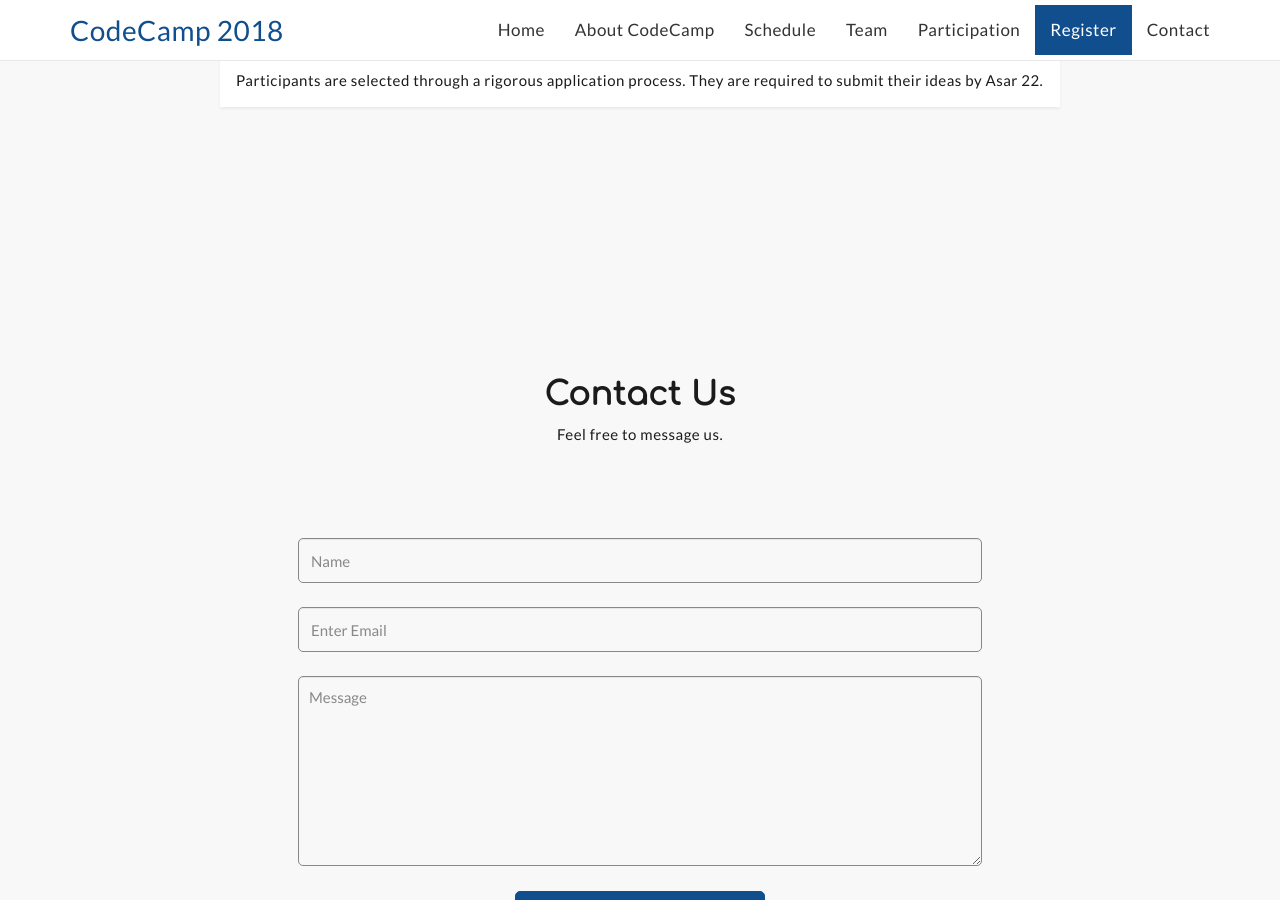
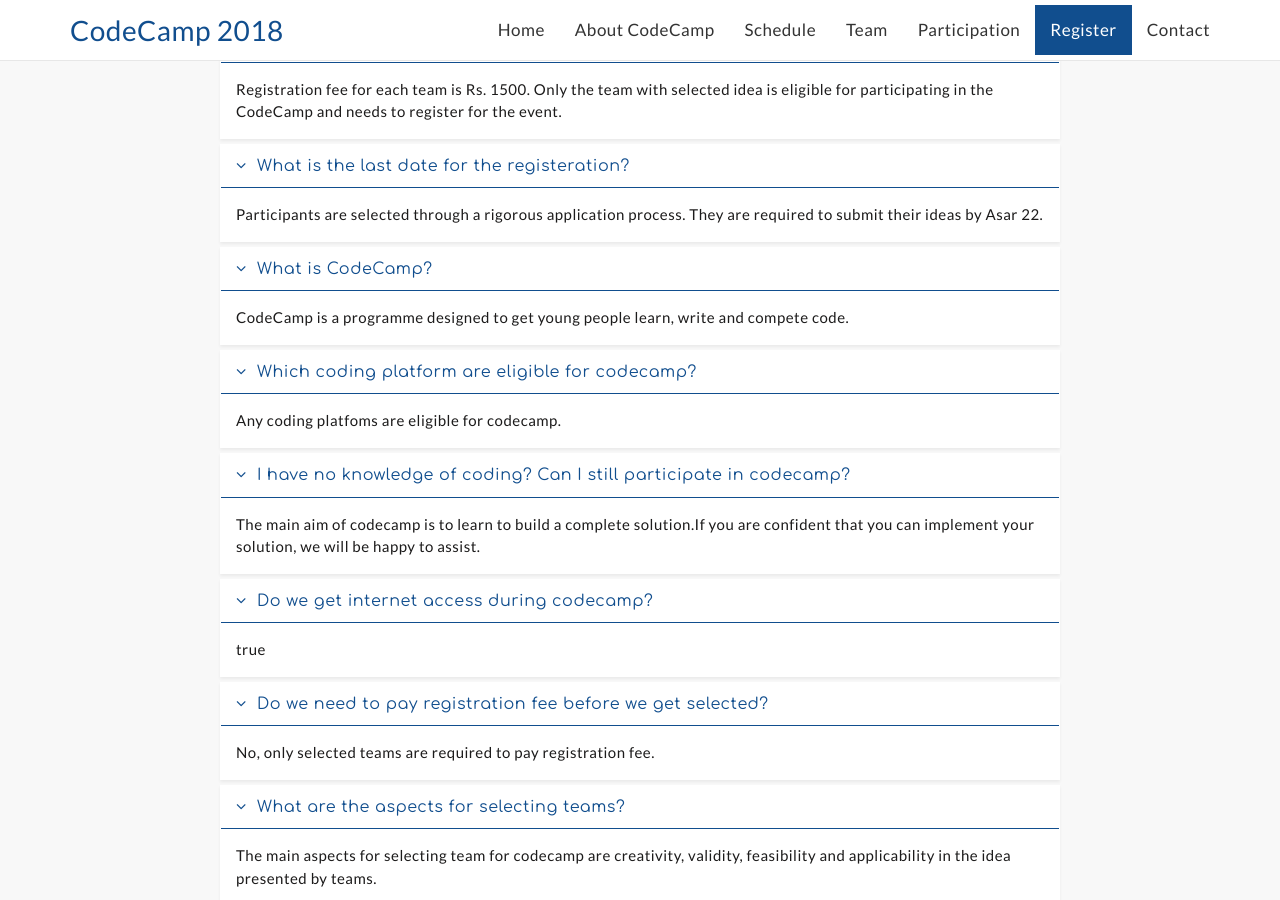
Before and after one commit to amritghimire/codecamp, a Jekyll site: the page built from index.md, in a window 1280 px wide and 900 px high, scrolled down 6555 px. Built offline with Jekyll 4.4.1, drawn with Linux system fonts in a browser that asks for light colours; nearby versions of some CDN libraries; some of the changed text lies outside the part shown.

Commit message:
schedule and faq

```diff
--- a/_data/faq.yml
+++ b/_data/faq.yml
@@ -7,3 +7,22 @@
   answer: >-
     Participants are selected through a rigorous application
     process. They are required to submit their ideas by Asar 22.
+
+- question: What is CodeCamp?
+  answer: CodeCamp is a programme designed to get young people learn, write and compete code.
+
+- question: Which coding platform are eligible for codecamp?
+  answer: Any coding platfoms are eligible for codecamp.
+- question: I have no knowledge of coding? Can I still participate in codecamp?
+  answer: The main aim of codecamp is to learn to build a complete solution.If you are confident that you can implement your solution, we will be happy to assist.
+
+- question: Do we get internet access during codecamp?
+  answer: Yes
+
+- question: Do we need to pay registration fee before we get selected?
+  answer: No, only selected teams are required to pay registration fee.
+
+- question: What are the aspects for selecting teams?
+  answer: The main aspects for selecting team for codecamp are creativity, validity, feasibility and applicability in the idea presented by teams.
+- question: How will participants be selected?
+  answer: The participants is required to register their team with their idea on codecamp's theme describing in brief. The idea will be evaluated by our selection jury and team with great idea will be selected.
--- a/_data/schedule.yml
+++ b/_data/schedule.yml
@@ -1,32 +1,38 @@
-- date: 17 July
+- date: 18 July
   class: in active
   href: first-day
   schedule:
-    - time: 10:00 AM
-      work: inauguration
-    - time: 12:00 PM
-      work: Lunch time
-    - time: 3:00 PM
-      work: Tea break
-    - time: 5:00 PM
-      work: Day 1 complete.
+    - time: 9:00 AM to 11:00 AM
+      work: inauguration and tea
+    - time: 11:00 AM to 2:00 PM
+      work: Coding
+    - time: 2:00 PM to 3:00 PM
+      work: Lunch
+    - time: 3:00 PM to 5:00 PM
+      work: Coding
+    - time: 5:00 PM to 6:00 PM
+      work: Hi-Tea and networking.
 
-- date: 18 July
+- date: 19 July
   class:
   href: second-day
   schedule:
     - time: 8:00 AM
-      work: Break fast
-    - time: 12:00 PM
-      work: Lunch time
-    - time: 3:00 PM
-      work: Tea break
-    - time: 5:00 PM
-      work: Finish Day 2
+      work: Check in
+    - time: 8:00 AM to 8:30 AM
+      work: Breakfast
+    - time: 8:30 AM to 1:30 PM
+      work: Coding
+    - time: 1:30 PM to 2:30 PM
+      work: Lunch
+    - time: 2:30 PM to 5:00 PM
+      work: coding
+    - time: 5:00 PM to 5:30 PM
+      work: Hi-Tea
 
-- date: 19 July
+- date: 20 July
   class:
-  href: second-day
+  href: third-day
   schedule:
     - time: 8:00 AM
       work: Break fast
--- a/_layouts/home.html
+++ b/_layouts/home.html
@@ -55,7 +55,7 @@
 
                 <br>
                 <hr>
-                <a class="btn btn-primary btn-lg" href="/code-with-coffee.html" role="button">Learn more »</a>
+                <a class="btn btn-primary btn-lg" href="http://letscodewithcoffee.com/" role="button">Learn more »</a>
               </p>
 
             </div>
```
